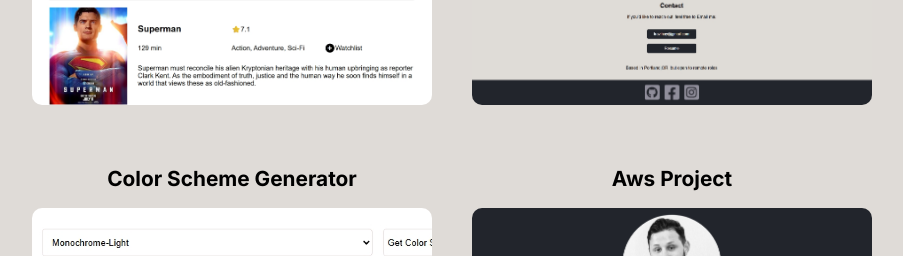
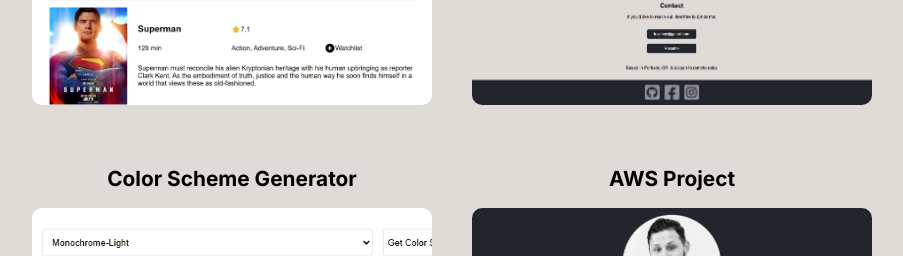
Before and after one commit to TravisHaynie/MyOwnBuiltPortfolio, a React (Vite) app in the folder My-Portfolio/: page / in a window 1280 px wide. Shown: the part 1521-1777 px from the top of the page, without its empty margins (188-1091 px from the left). Built offline with nearby package versions, Linux system fonts and the light colour scheme.

Commit message:
added code

```diff
--- a/My-Portfolio/src/components/Projects.jsx
+++ b/My-Portfolio/src/components/Projects.jsx
@@ -21,7 +21,7 @@
             <a href="https://dazzling-choux-44e22b.netlify.app/" target="_blank"><img src={GetCOlorSchemes} className="project-img"alt="movie-watchlist" /></a>
           </div>
            <div className="project-card">
-            <h2 className="project-titles">Aws Project</h2>
+            <h2 className="project-titles">AWS Project</h2>
             <a href="https://d2qi4m4eaq4ssx.cloudfront.net/" target="_blank"><img src={MyPortfolio} className="project-img"alt="movie-watchlist" /></a>
           </div>
         </div>
```
